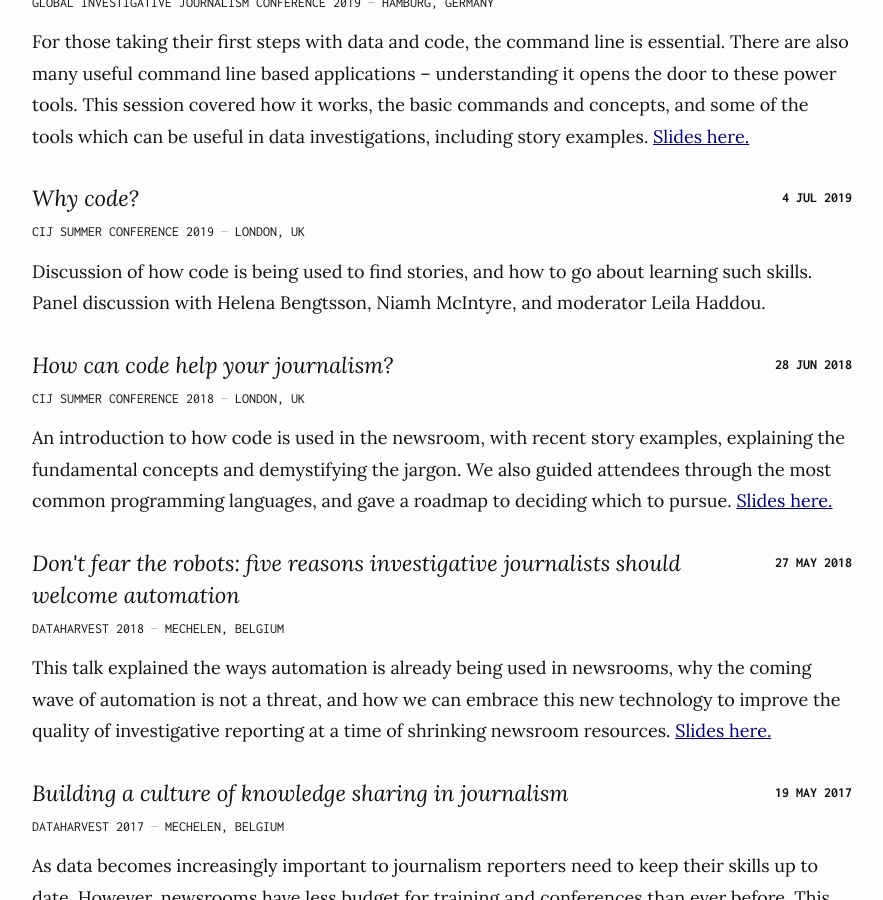
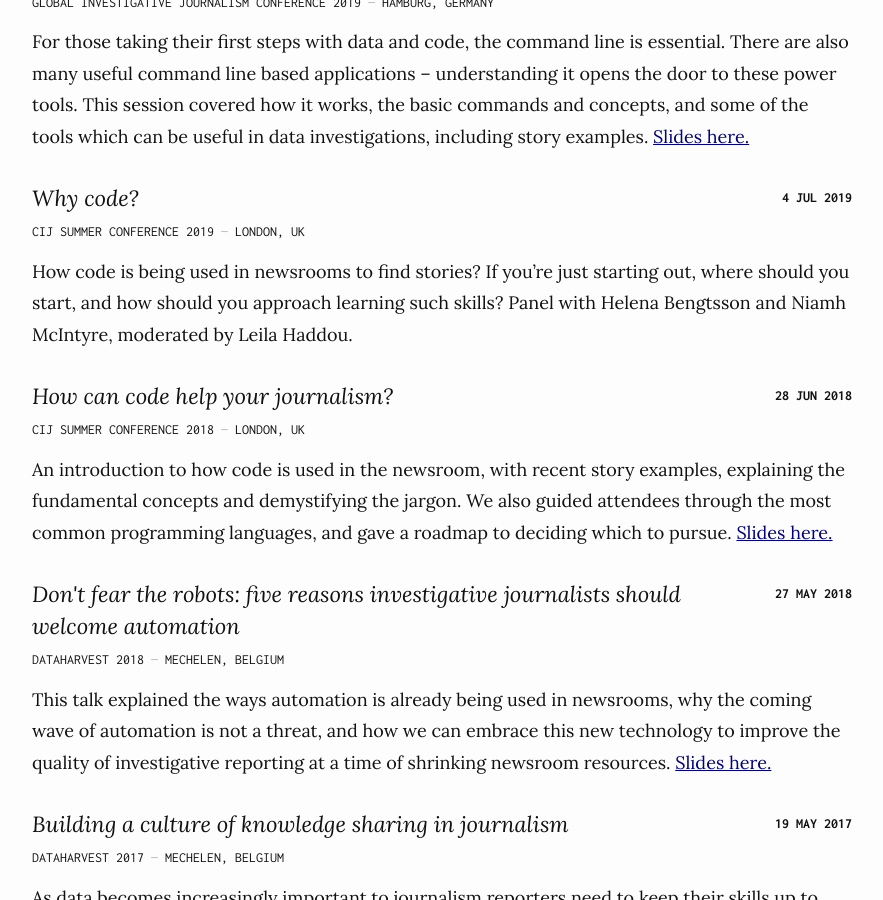
Before and after one commit to maxharlow/maxharlow.github.io, a Jekyll site: the page built from talks.md, in a window 1280 px wide and 900 px high, scrolled down 1050 px. Shown: the whole window, without its empty margins (208-1091 px from the left). Built offline with Jekyll 4.4.1, drawn with Linux system fonts in a browser that asks for light colours.

Commit message:
Update wording

```diff
--- a/_data/talks.yaml
+++ b/_data/talks.yaml
@@ -38,7 +38,7 @@
     location: London, UK
     date: 2019-07-04
     details: |
-        Discussion of how code is being used to find stories, and how to go about learning such skills. Panel discussion with Helena Bengtsson, Niamh McIntyre, and moderator Leila Haddou.
+        How code is being used in newsrooms to find stories? If you're just starting out, where should you start, and how should you approach learning such skills? Panel with Helena Bengtsson and Niamh McIntyre, moderated by Leila Haddou.
 
 -   title: How can code help your journalism?
     event: CIJ Summer Conference 2018
```
